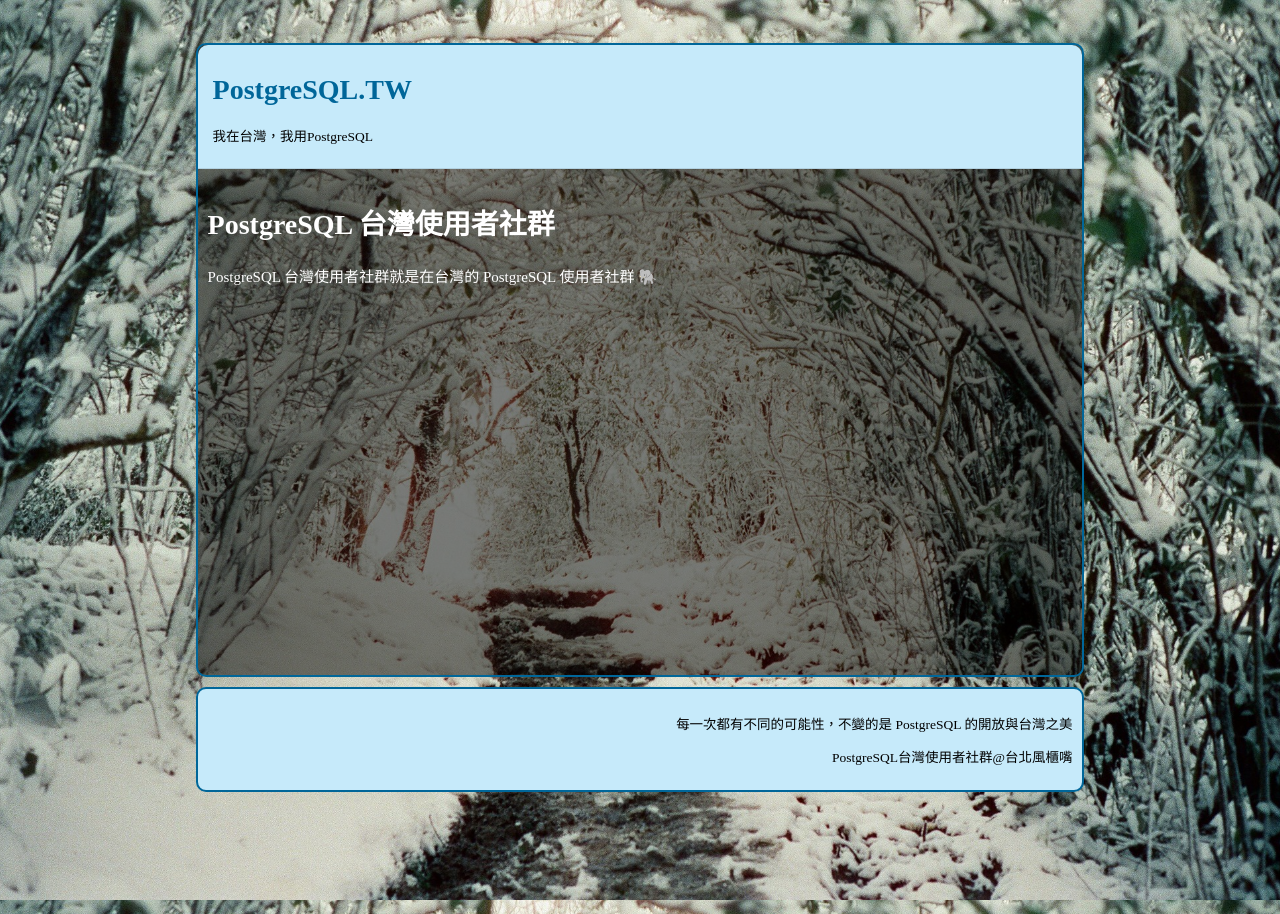
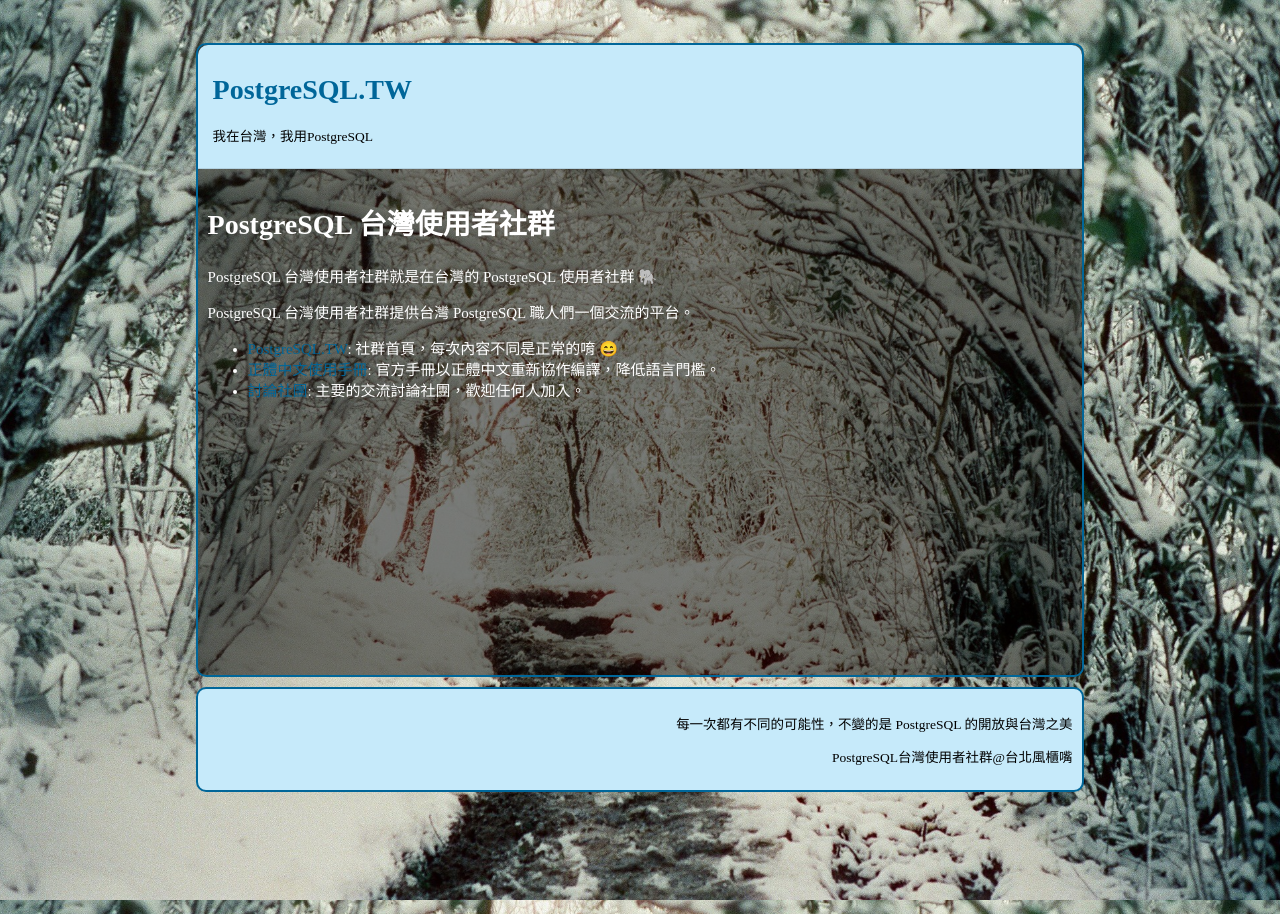
Before and after one commit to pgsql-tw/beta, a Jekyll site: the page built from _pages/pgsql-tw.md, in a window 1280 px wide. Built offline with Jekyll 4.4.1, drawn with Linux system fonts in a browser that asks for light colours; emoji names are drawn with the system emoji font.

Commit message:
Update pgsql-tw.md

```diff
--- a/_pages/pgsql-tw.md
+++ b/_pages/pgsql-tw.md
@@ -6,3 +6,9 @@
 
 # PostgreSQL 台灣使用者社群
 PostgreSQL 台灣使用者社群就是在台灣的 PostgreSQL 使用者社群 :elephant:
+
+PostgreSQL 台灣使用者社群提供台灣 PostgreSQL 職人們一個交流的平台。
+
+- [PostgreSQL.TW](https://postgresql.tw): 社群首頁，每次內容不同是正常的唷 :smile:
+- [正體中文使用手冊](https://docs.postgresql.tw): 官方手冊以正體中文重新協作編譯，降低語言門檻。
+- [討論社團](https://www.facebook.com/groups/pgsql.tw): 主要的交流討論社團，歡迎任何人加入。
```
